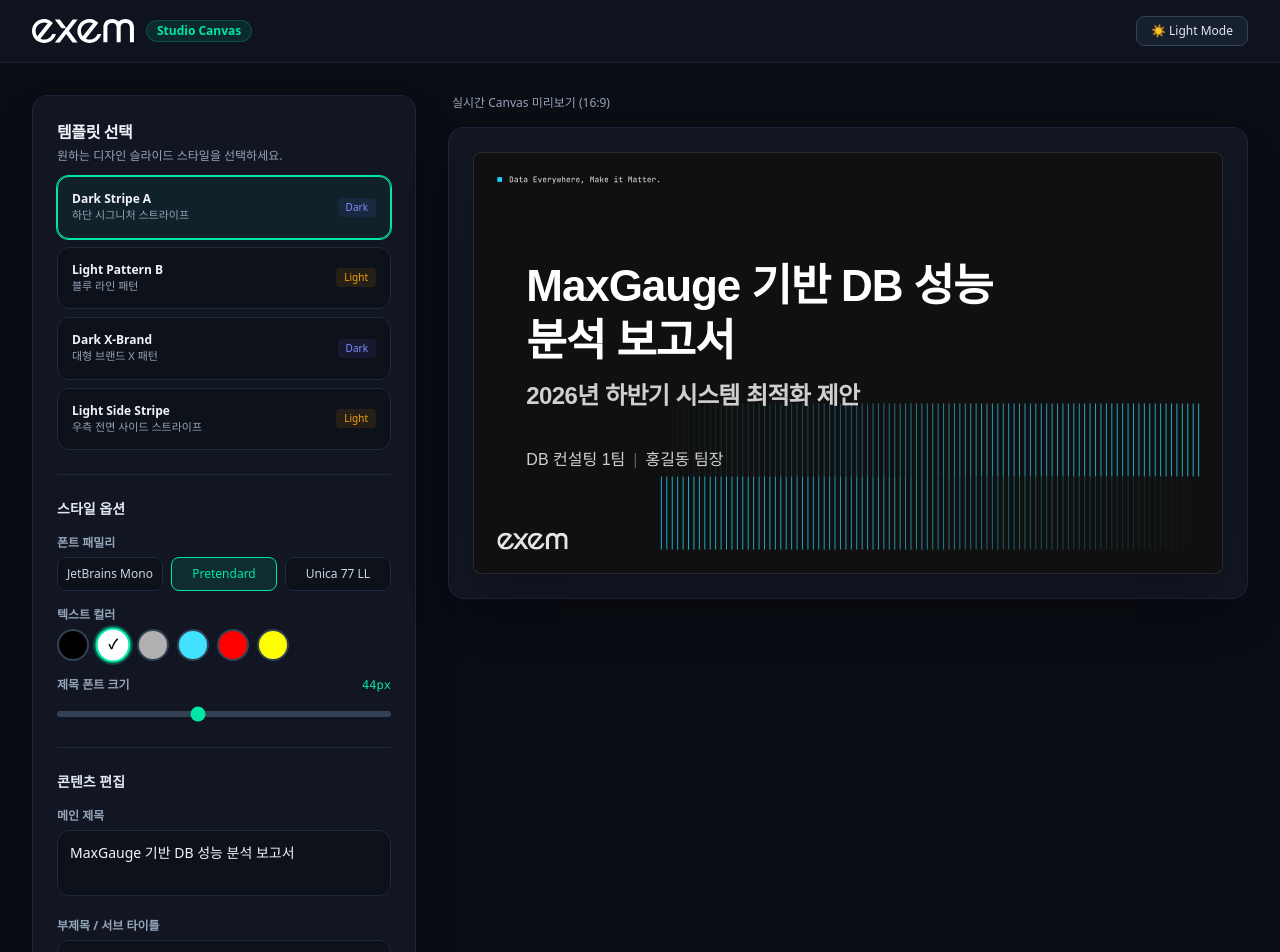
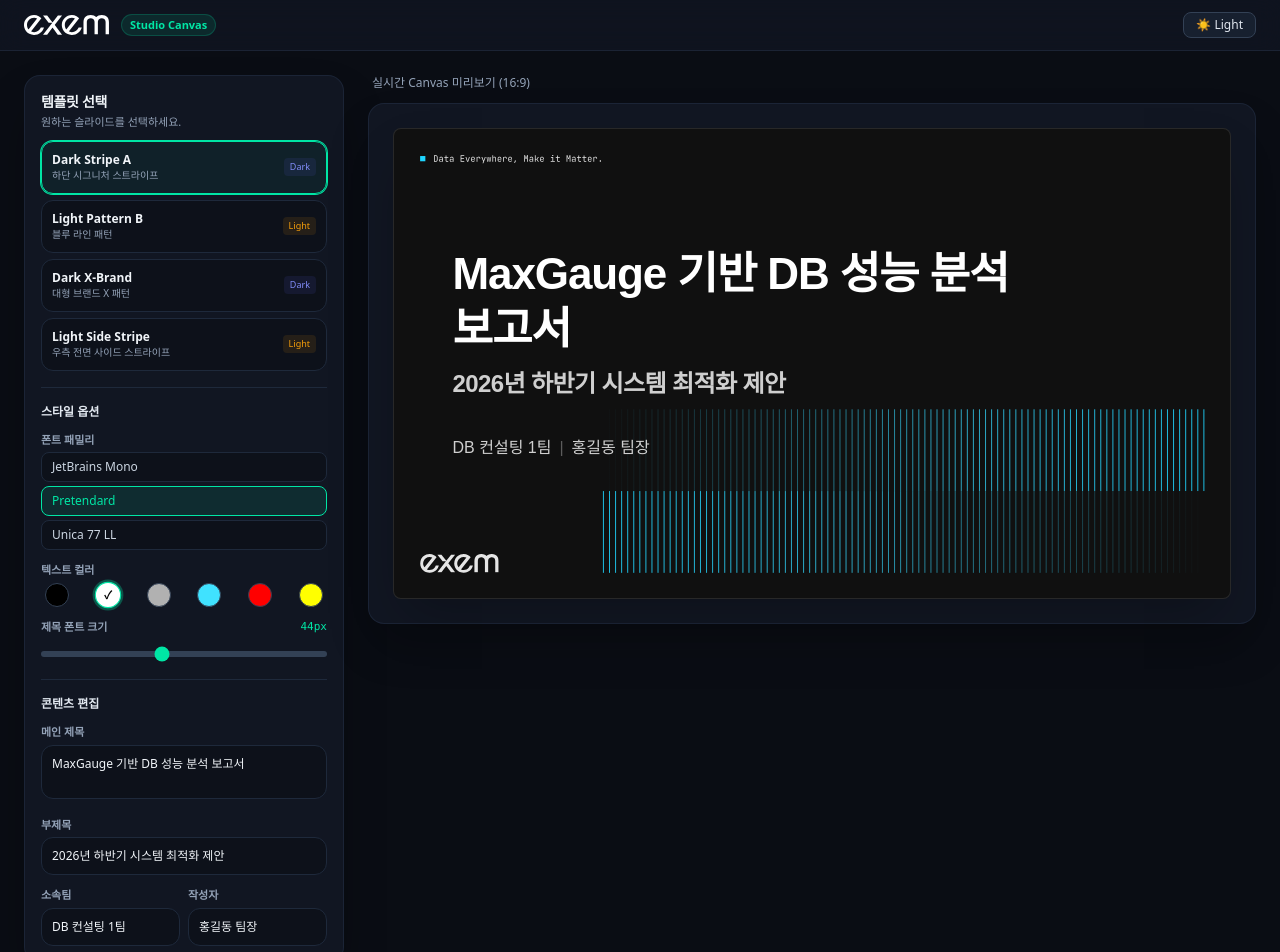
Before and after one commit to hjeon-ai/exem_ppt, a Next.js app: page / in a window 1280 px wide. Shown: the top 952 px of the page. Built offline with nearby package versions, Linux system fonts and the light colour scheme; a web font is replaced by a local one.

Commit message:
Make sidebar compact

```diff
--- a/app/components/TemplateEditor.tsx
+++ b/app/components/TemplateEditor.tsx
@@ -46,7 +46,7 @@
     author: '홍길동 팀장',
     fontFamily: "'Pretendard', sans-serif",
     titleColor: '#FFFFFF',
-    titleFontSize: 44, // 기본 폰트 크기
+    titleFontSize: 44,
   });
 
   const canvasRef = useRef<HTMLDivElement | null>(null);
@@ -61,7 +61,7 @@
     >
       {/* ===== 상단 헤더 ===== */}
       <header
-        className={`border-b px-8 py-4 flex justify-between items-center backdrop-blur-md transition-colors duration-300 ${
+        className={`border-b px-6 py-3 flex justify-between items-center backdrop-blur-md transition-colors duration-300 ${
           isPlatformDark ? 'bg-[#111622]/80 border-slate-800/80' : 'bg-white/80 border-slate-200 shadow-sm'
         }`}
       >
@@ -69,46 +69,46 @@
           <img
             src="/logo/Logo_White.svg"
             alt="EXEM Logo"
-            className={`h-6 w-auto transition-all ${!isPlatformDark ? 'invert' : ''}`}
+            className={`h-5 w-auto transition-all ${!isPlatformDark ? 'invert' : ''}`}
             onError={(e) => {
               e.currentTarget.style.display = 'none';
             }}
           />
-          <span className="text-xs font-semibold px-2.5 py-0.5 rounded-full bg-[#00e6a5]/10 text-[#00e6a5] border border-[#00e6a5]/20">
+          <span className="text-[11px] font-semibold px-2 py-0.5 rounded-full bg-[#00e6a5]/10 text-[#00e6a5] border border-[#00e6a5]/20">
             Studio Canvas
           </span>
         </div>
 
         <button
           onClick={() => setPlatformTheme(isPlatformDark ? 'light' : 'dark')}
-          className={`flex items-center space-x-2 px-3.5 py-1.5 rounded-lg border text-xs font-medium transition-all duration-200 ${
+          className={`flex items-center space-x-1.5 px-3 py-1 rounded-lg border text-xs font-medium transition-all duration-200 ${
             isPlatformDark
               ? 'border-slate-700 bg-slate-800/60 hover:bg-slate-700 text-slate-200 hover:border-[#00e6a5]/40'
               : 'border-slate-300 bg-white hover:bg-slate-50 text-slate-800 shadow-sm'
           }`}
         >
-          <span>{isPlatformDark ? '☀️ Light Mode' : '🌙 Dark Mode'}</span>
+          <span>{isPlatformDark ? '☀️ Light' : '🌙 Dark'}</span>
         </button>
       </header>
 
       {/* ===== 메인 컨텐츠 영역 ===== */}
-      <div className="flex-1 grid grid-cols-1 lg:grid-cols-12 gap-8 p-8 max-w-[1800px] mx-auto w-full">
-        {/* ===== 왼쪽 사이드바 옵션 패널 ===== */}
+      <div className="flex-1 flex gap-6 p-6 max-w-[1800px] mx-auto w-full">
+        {/* ===== 왼쪽 슬림 사이드바 (폭 절반으로 축소) ===== */}
         <div
-          className={`lg:col-span-4 border rounded-2xl p-6 space-y-6 h-fit transition-colors duration-300 ${
+          className={`w-80 shrink-0 border rounded-2xl p-4 space-y-4 h-fit transition-colors duration-300 ${
             isPlatformDark
               ? 'bg-[#111622] border-slate-800/80 shadow-2xl shadow-black/40'
               : 'bg-white border-slate-200 shadow-xl shadow-slate-200/50'
           }`}
         >
-          {/* 1. 템플릿 선택 (한 줄에 하나씩 나열) */}
+          {/* 1. 템플릿 선택 (한 줄에 하나씩) */}
           <div>
-            <h2 className="font-bold text-base tracking-tight mb-1">템플릿 선택</h2>
-            <p className={`text-xs mb-3 ${isPlatformDark ? 'text-slate-400' : 'text-slate-500'}`}>
-              원하는 디자인 슬라이드 스타일을 선택하세요.
+            <h2 className="font-bold text-sm tracking-tight mb-0.5">템플릿 선택</h2>
+            <p className={`text-[11px] mb-2.5 ${isPlatformDark ? 'text-slate-400' : 'text-slate-500'}`}>
+              원하는 슬라이드를 선택하세요.
             </p>
 
-            <div className="flex flex-col space-y-2">
+            <div className="flex flex-col space-y-1.5">
               {TEMPLATE_OPTIONS.map((item) => (
                 <button
                   key={item.id}
@@ -116,11 +116,10 @@
                     setSlideData((prev) => ({
                       ...prev,
                       theme: item.id,
-                      // 템플릿 기본 폰트 색상 가이드 세팅
                       titleColor: item.isLight ? '#000000' : '#FFFFFF',
                     }))
                   }
-                  className={`p-3.5 rounded-xl border text-left transition-all duration-200 flex items-center justify-between ${
+                  className={`p-2.5 rounded-xl border text-left transition-all duration-200 flex items-center justify-between ${
                     slideData.theme === item.id
                       ? 'border-[#00e6a5] bg-[#00e6a5]/5 ring-1 ring-[#00e6a5]'
                       : isPlatformDark
@@ -130,12 +129,12 @@
                 >
                   <div>
                     <div className="font-semibold text-xs">{item.name}</div>
-                    <div className={`text-[11px] ${isPlatformDark ? 'text-slate-400' : 'text-slate-500'}`}>
+                    <div className={`text-[10px] ${isPlatformDark ? 'text-slate-400' : 'text-slate-500'}`}>
                       {item.desc}
                     </div>
                   </div>
                   <span
-                    className={`text-[10px] px-2 py-0.5 rounded ${
+                    className={`text-[9px] px-1.5 py-0.5 rounded font-medium ${
                       item.isLight ? 'bg-amber-500/10 text-amber-500' : 'bg-indigo-500/10 text-indigo-400'
                     }`}
                   >
@@ -148,23 +147,23 @@
 
           <hr className={isPlatformDark ? 'border-slate-800' : 'border-slate-200'} />
 
-          {/* 2. 타이포그래피 & 스타일 옵션 (폰트, 컬러, 크기) */}
-          <div className="space-y-4">
-            <h3 className={`font-bold text-sm ${isPlatformDark ? 'text-slate-200' : 'text-slate-700'}`}>
+          {/* 2. 스타일 옵션 (폰트, 컬러, 크기) */}
+          <div className="space-y-3">
+            <h3 className={`font-bold text-xs ${isPlatformDark ? 'text-slate-200' : 'text-slate-700'}`}>
               스타일 옵션
             </h3>
 
             {/* 폰트 선택 */}
             <div>
-              <label className={`block text-xs font-semibold mb-1.5 ${isPlatformDark ? 'text-slate-400' : 'text-slate-600'}`}>
+              <label className={`block text-[11px] font-semibold mb-1 ${isPlatformDark ? 'text-slate-400' : 'text-slate-600'}`}>
                 폰트 패밀리
               </label>
-              <div className="grid grid-cols-3 gap-2">
+              <div className="flex flex-col space-y-1">
                 {FONT_OPTIONS.map((f) => (
                   <button
                     key={f.label}
                     onClick={() => setSlideData((prev) => ({ ...prev, fontFamily: f.value }))}
-                    className={`py-2 px-2 text-center rounded-lg border text-xs font-medium transition ${
+                    className={`py-1.5 px-2.5 text-left rounded-lg border text-xs font-medium transition ${
                       slideData.fontFamily === f.value
                         ? 'border-[#00e6a5] bg-[#00e6a5]/10 text-[#00e6a5]'
                         : isPlatformDark
@@ -178,24 +177,24 @@
               </div>
             </div>
 
-            {/* 폰트 컬러 선택 팔레트 */}
+            {/* 폰트 컬러 팔레트 */}
             <div>
-              <label className={`block text-xs font-semibold mb-1.5 ${isPlatformDark ? 'text-slate-400' : 'text-slate-600'}`}>
+              <label className={`block text-[11px] font-semibold mb-1 ${isPlatformDark ? 'text-slate-400' : 'text-slate-600'}`}>
                 텍스트 컬러
               </label>
-              <div className="flex items-center space-x-2">
+              <div className="flex items-center justify-between px-1">
                 {COLOR_PALETTE.map((c) => (
                   <button
                     key={c.hex}
                     onClick={() => setSlideData((prev) => ({ ...prev, titleColor: c.hex }))}
                     title={c.name}
-                    className={`w-8 h-8 rounded-full border-2 transition-transform transform hover:scale-110 flex items-center justify-center ${
+                    className={`w-6 h-6 rounded-full border transition-transform transform hover:scale-110 flex items-center justify-center ${
                       slideData.titleColor === c.hex ? 'border-[#00e6a5] scale-110 ring-2 ring-[#00e6a5]/30' : 'border-slate-700'
                     }`}
                     style={{ backgroundColor: c.hex }}
                   >
                     {slideData.titleColor === c.hex && (
-                      <span className={c.hex === '#FFFFFF' || c.hex === '#FFFF00' || c.hex === '#40E2FF' ? 'text-black text-xs font-bold' : 'text-white text-xs font-bold'}>
+                      <span className={c.hex === '#FFFFFF' || c.hex === '#FFFF00' || c.hex === '#40E2FF' ? 'text-black text-[10px] font-bold' : 'text-white text-[10px] font-bold'}>
                         ✓
                       </span>
                     )}
@@ -204,13 +203,13 @@
               </div>
             </div>
 
-            {/* 폰트 사이즈 컨트롤러 */}
+            {/* 폰트 크기 슬라이더 */}
             <div>
-              <div className="flex justify-between items-center mb-1.5">
-                <label className={`text-xs font-semibold ${isPlatformDark ? 'text-slate-400' : 'text-slate-600'}`}>
+              <div className="flex justify-between items-center mb-1">
+                <label className={`text-[11px] font-semibold ${isPlatformDark ? 'text-slate-400' : 'text-slate-600'}`}>
                   제목 폰트 크기
                 </label>
-                <span className="text-xs font-mono text-[#00e6a5]">{slideData.titleFontSize}px</span>
+                <span className="text-[11px] font-mono text-[#00e6a5]">{slideData.titleFontSize}px</span>
               </div>
               <input
                 type="range"
@@ -227,20 +226,20 @@
           <hr className={isPlatformDark ? 'border-slate-800' : 'border-slate-200'} />
 
           {/* 3. 콘텐츠 텍스트 편집 */}
-          <div className="space-y-4">
-            <h3 className={`font-bold text-sm ${isPlatformDark ? 'text-slate-200' : 'text-slate-700'}`}>
+          <div className="space-y-3">
+            <h3 className={`font-bold text-xs ${isPlatformDark ? 'text-slate-200' : 'text-slate-700'}`}>
               콘텐츠 편집
             </h3>
 
             <div>
-              <label className={`block text-xs font-semibold mb-1.5 ${isPlatformDark ? 'text-slate-400' : 'text-slate-600'}`}>
+              <label className={`block text-[11px] font-semibold mb-1 ${isPlatformDark ? 'text-slate-400' : 'text-slate-600'}`}>
                 메인 제목
               </label>
               <textarea
                 rows={2}
                 value={slideData.mainTitle}
                 onChange={(e) => setSlideData({ ...slideData, mainTitle: e.target.value })}
-                className={`w-full border rounded-xl p-3 text-sm focus:border-[#00e6a5] focus:ring-1 focus:ring-[#00e6a5] focus:outline-none resize-none transition-all ${
+                className={`w-full border rounded-xl p-2.5 text-xs focus:border-[#00e6a5] focus:ring-1 focus:ring-[#00e6a5] focus:outline-none resize-none transition-all ${
                   isPlatformDark
                     ? 'bg-[#0d111a] border-slate-800 text-slate-100 placeholder-slate-600'
                     : 'bg-slate-50 border-slate-200 text-slate-900 placeholder-slate-400'
@@ -250,14 +249,14 @@
             </div>
 
             <div>
-              <label className={`block text-xs font-semibold mb-1.5 ${isPlatformDark ? 'text-slate-400' : 'text-slate-600'}`}>
-                부제목 / 서브 타이틀
+              <label className={`block text-[11px] font-semibold mb-1 ${isPlatformDark ? 'text-slate-400' : 'text-slate-600'}`}>
+                부제목
               </label>
               <input
                 type="text"
                 value={slideData.subTitle}
                 onChange={(e) => setSlideData({ ...slideData, subTitle: e.target.value })}
-                className={`w-full border rounded-xl p-3 text-sm focus:border-[#00e6a5] focus:ring-1 focus:ring-[#00e6a5] focus:outline-none transition-all ${
+                className={`w-full border rounded-xl p-2.5 text-xs focus:border-[#00e6a5] focus:ring-1 focus:ring-[#00e6a5] focus:outline-none transition-all ${
                   isPlatformDark
                     ? 'bg-[#0d111a] border-slate-800 text-slate-100 placeholder-slate-600'
                     : 'bg-slate-50 border-slate-200 text-slate-900 placeholder-slate-400'
@@ -266,29 +265,29 @@
               />
             </div>
 
-            <div className="grid grid-cols-2 gap-3">
+            <div className="grid grid-cols-2 gap-2">
               <div>
-                <label className={`block text-xs font-semibold mb-1.5 ${isPlatformDark ? 'text-slate-400' : 'text-slate-600'}`}>
+                <label className={`block text-[11px] font-semibold mb-1 ${isPlatformDark ? 'text-slate-400' : 'text-slate-600'}`}>
                   소속팀
                 </label>
                 <input
                   type="text"
                   value={slideData.department}
                   onChange={(e) => setSlideData({ ...slideData, department: e.target.value })}
-                  className={`w-full border rounded-xl p-3 text-sm focus:border-[#00e6a5] focus:ring-1 focus:ring-[#00e6a5] focus:outline-none transition-all ${
+                  className={`w-full border rounded-xl p-2.5 text-xs focus:border-[#00e6a5] focus:ring-1 focus:ring-[#00e6a5] focus:outline-none transition-all ${
                     isPlatformDark ? 'bg-[#0d111a] border-slate-800 text-slate-100' : 'bg-slate-50 border-slate-200 text-slate-900'
                   }`}
                 />
               </div>
               <div>
-                <label className={`block text-xs font-semibold mb-1.5 ${isPlatformDark ? 'text-slate-400' : 'text-slate-600'}`}>
+                <label className={`block text-[11px] font-semibold mb-1 ${isPlatformDark ? 'text-slate-400' : 'text-slate-600'}`}>
                   작성자
                 </label>
                 <input
                   type="text"
                   value={slideData.author}
                   onChange={(e) => setSlideData({ ...slideData, author: e.target.value })}
-                  className={`w-full border rounded-xl p-3 text-sm focus:border-[#00e6a5] focus:ring-1 focus:ring-[#00e6a5] focus:outline-none transition-all ${
+                  className={`w-full border rounded-xl p-2.5 text-xs focus:border-[#00e6a5] focus:ring-1 focus:ring-[#00e6a5] focus:outline-none transition-all ${
                     isPlatformDark ? 'bg-[#0d111a] border-slate-800 text-slate-100' : 'bg-slate-50 border-slate-200 text-slate-900'
                   }`}
                 />
@@ -298,7 +297,7 @@
         </div>
 
         {/* ===== 오른쪽 캔버스 미리보기 패널 ===== */}
-        <div className="lg:col-span-8 flex flex-col justify-start space-y-4">
+        <div className="flex-1 flex flex-col justify-start space-y-3">
           <div className={`flex justify-between items-center text-xs font-medium px-1 ${isPlatformDark ? 'text-slate-400' : 'text-slate-500'}`}>
             <span>실시간 Canvas 미리보기 (16:9)</span>
           </div>
```
